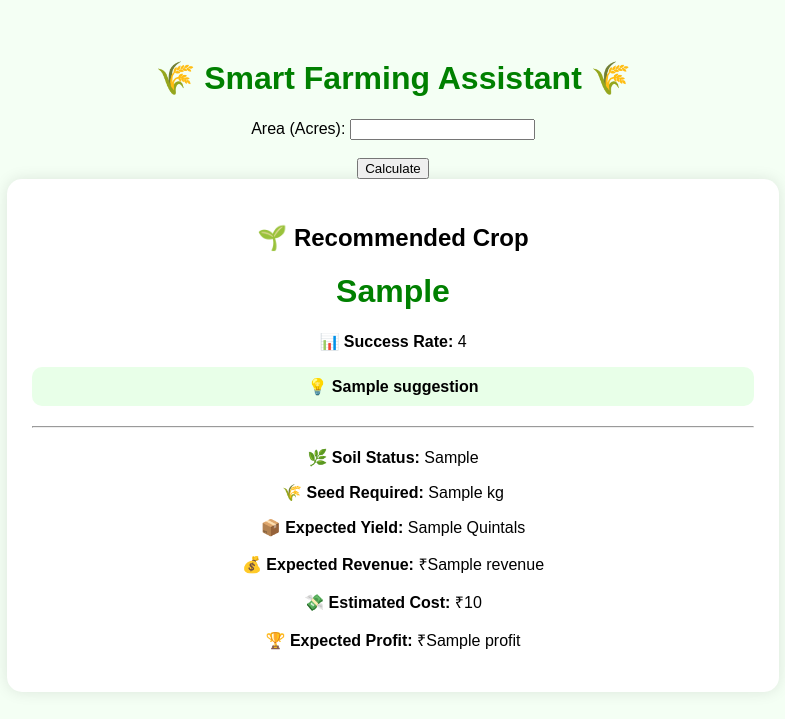
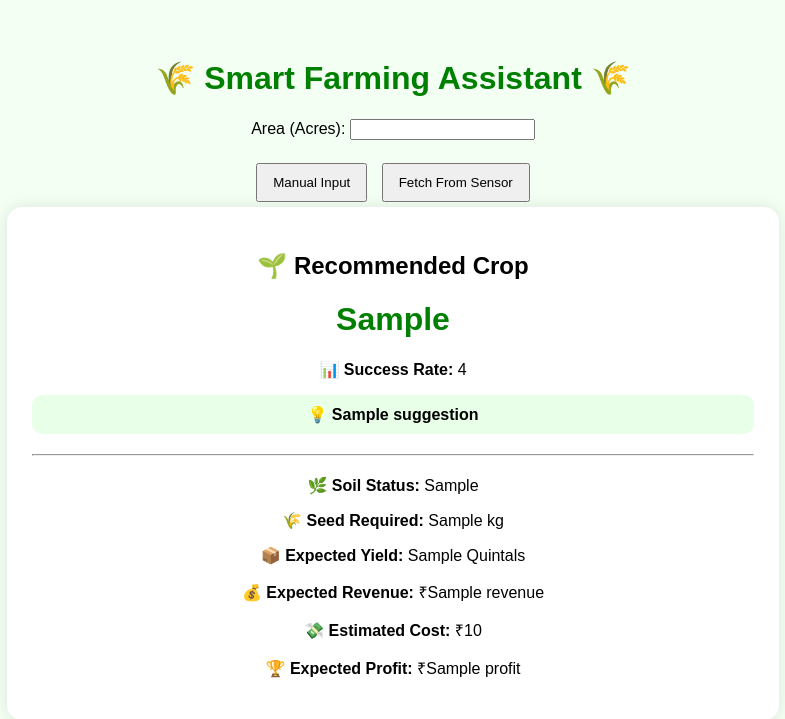
Before and after one commit to yuvsharma723/Advance-python-Projects, a Flask app: template Farmer_Helper/templates/index.html in a window 1280 px wide. Shown: the top 719 px of the page, without its empty margins (247-1032 px from the left). Run offline with Flask 3, Linux system fonts and the light colour scheme; the template is opened without the code that fills it: most values are stand-ins (such as "Sample title", 1, 10 or a date in 2020).

Commit message:
uploading to flask

```diff
--- a/Farmer_Helper/Farmer_Helper.py
+++ b/Farmer_Helper/Farmer_Helper.py
@@ -1,3 +1,5 @@
+from statistics import mode
+
 from Farm_functions import *
 from flask import Flask, render_template, request
 
@@ -15,42 +17,54 @@ def home():
     profit = ""
     best_crop_name = ""
     crop_suitable_for_soil = ""
+
+
     if request.method == "POST":
 
+        mode = request.form.get("mode")
+        if mode == "manual":
+            crop.actual_ph = float(request.form["ph"])
+            crop.moisture_content = float(request.form["moisture"])
+        elif mode == "sensor":
+            pass  # In a real application, you would fetch sensor data here
         area = float(request.form["area"])
-        success_rate_rice = rice(area).calculate_success_rate()
-        success_rate_bajra = bajra(area).calculate_success_rate()
-        success_rate_wheat = wheat(area).calculate_success_rate()
-        success_rate_mustard = mustard(area).calculate_success_rate()
-        success_rate_gram = gram(area).calculate_success_rate()
-        success_rates = {
-            rice: success_rate_rice,
-            bajra: success_rate_bajra,
-            wheat: success_rate_wheat,
-            mustard: success_rate_mustard,
-            gram: success_rate_gram
-        }
-        crop_suitable_for_soil = max(
-            success_rates,
-            key=success_rates.get
-        )
-        success_rate_str = str(success_rates[crop_suitable_for_soil]) + "%"
-        if success_rates[crop_suitable_for_soil] >= 80:
-            suggestion = "इस फसल के लिए मिट्टी अत्यंत उपयुक्त है"
-        elif success_rates[crop_suitable_for_soil] >= 70:
-            suggestion = "इस फसल के लिए मिट्टी उपयुक्त है"
-        elif success_rates[crop_suitable_for_soil] >= 45:
-            suggestion = "सीमित सफलता की संभावना है"
+        if area <= 0:
+            suggestion = "कृपया एक मान्य क्षेत्रफल दर्ज करें।"
+            return render_template("index.html", suggestion=suggestion)
         else:
-            suggestion = "इस फसल की अनुशंसा नहीं की जाती"
-        best_crop = crop_suitable_for_soil(area)
-        best_crop_name = best_crop.name
-        check_soil=best_crop.check_soil()
-        seed_required=best_crop.calculate_seed_required()
-        expected_yield=best_crop.calculate_yield()
-        revenue=best_crop.calculate_revenue()
-        cost=best_crop.calculate_cost()
-        profit=best_crop.calculate_profit()
-    return render_template("index.html", suggestion=suggestion,success_rate=success_rate_str, best_crop=best_crop_name, check_soil=check_soil, seed_required=seed_required, expected_yield=expected_yield, revenue=revenue, cost=cost, profit=profit)
+            success_rate_rice = rice(area).calculate_success_rate()
+            success_rate_bajra = bajra(area).calculate_success_rate()
+            success_rate_wheat = wheat(area).calculate_success_rate()
+            success_rate_mustard = mustard(area).calculate_success_rate()
+            success_rate_gram = gram(area).calculate_success_rate()
+            success_rates = {
+                rice: success_rate_rice,
+                bajra: success_rate_bajra,
+                wheat: success_rate_wheat,
+                mustard: success_rate_mustard,
+                gram: success_rate_gram
+            }
+            crop_suitable_for_soil = max(
+                success_rates,
+                key=success_rates.get
+            )
+            success_rate_str = str(success_rates[crop_suitable_for_soil]) + "%"
+            if success_rates[crop_suitable_for_soil] >= 80:
+                suggestion = "इस फसल के लिए मिट्टी अत्यंत उपयुक्त है"
+            elif success_rates[crop_suitable_for_soil] >= 70:
+                suggestion = "इस फसल के लिए मिट्टी उपयुक्त है"
+            elif success_rates[crop_suitable_for_soil] >= 45:
+                suggestion = "सीमित सफलता की संभावना है"
+            else:
+                suggestion = "इस फसल की अनुशंसा नहीं की जाती"
+            best_crop = crop_suitable_for_soil(area)
+            best_crop_name = best_crop.name
+            check_soil=best_crop.check_soil()
+            seed_required=best_crop.calculate_seed_required()
+            expected_yield=best_crop.calculate_yield()
+            revenue=best_crop.calculate_revenue()
+            cost=best_crop.calculate_cost()
+            profit=best_crop.calculate_profit()
+        return render_template("index.html", suggestion=suggestion,success_rate=success_rate_str, best_crop=best_crop_name, check_soil=check_soil, seed_required=seed_required, expected_yield=expected_yield, revenue=revenue, cost=cost, profit=profit)
 if __name__ == "__main__":
     app.run(debug=True)
--- a/Farmer_Helper/templates/index.html
+++ b/Farmer_Helper/templates/index.html
@@ -1,5 +1,6 @@
 <!DOCTYPE html>
 <html>
+<head>
 <style>
 
 body{
@@ -34,7 +35,19 @@ hr{
     margin:20px 0;
 }
 
+button{
+    padding:10px 15px;
+    margin:5px;
+    cursor:pointer;
+}
+
+#manual-fields{
+    margin:15px 0;
+}
+
 </style>
+</head>
+
 <body>
 
 <h1>🌾 Smart Farming Assistant 🌾</h1>
@@ -43,16 +56,50 @@ hr{
 
     <label>Area (Acres):</label>
     <input type="number"
-           name="area"
-           step="0.1"
-           required>
+       name="area"
+       step="0.1"
+       min="0.1"
+       required>
 
     <br><br>
 
-    <button type="submit">
-        Calculate
+    <button type="button" onclick="showManual()">
+        Manual Input
     </button>
+
+    <button type="submit" name="mode" value="sensor">
+        Fetch From Sensor
+    </button>
+
+    <div id="manual-fields" style="display:none;">
+
+        <br>
+
+        <label>Soil pH:</label>
+        <input
+            type="number"
+            step="0.1"
+            min="0"
+            name="ph">
+
+        <label>Moisture (%):</label>
+        <input
+            type="number"
+            step="0.1"
+            min="0"
+            name="moisture">
+
+        <br><br>
+
+        <button type="submit" name="mode" value="manual">
+            Calculate Using Manual Data
+        </button>
+
+    </div>
+
 </form>
+
+{% if best_crop %}
 
 <div class="result-card">
 
@@ -81,5 +128,13 @@ hr{
 
 </div>
 
+{% endif %}
+
+<script>
+function showManual() {
+    document.getElementById("manual-fields").style.display = "block";
+}
+</script>
+
 </body>
 </html>
```
